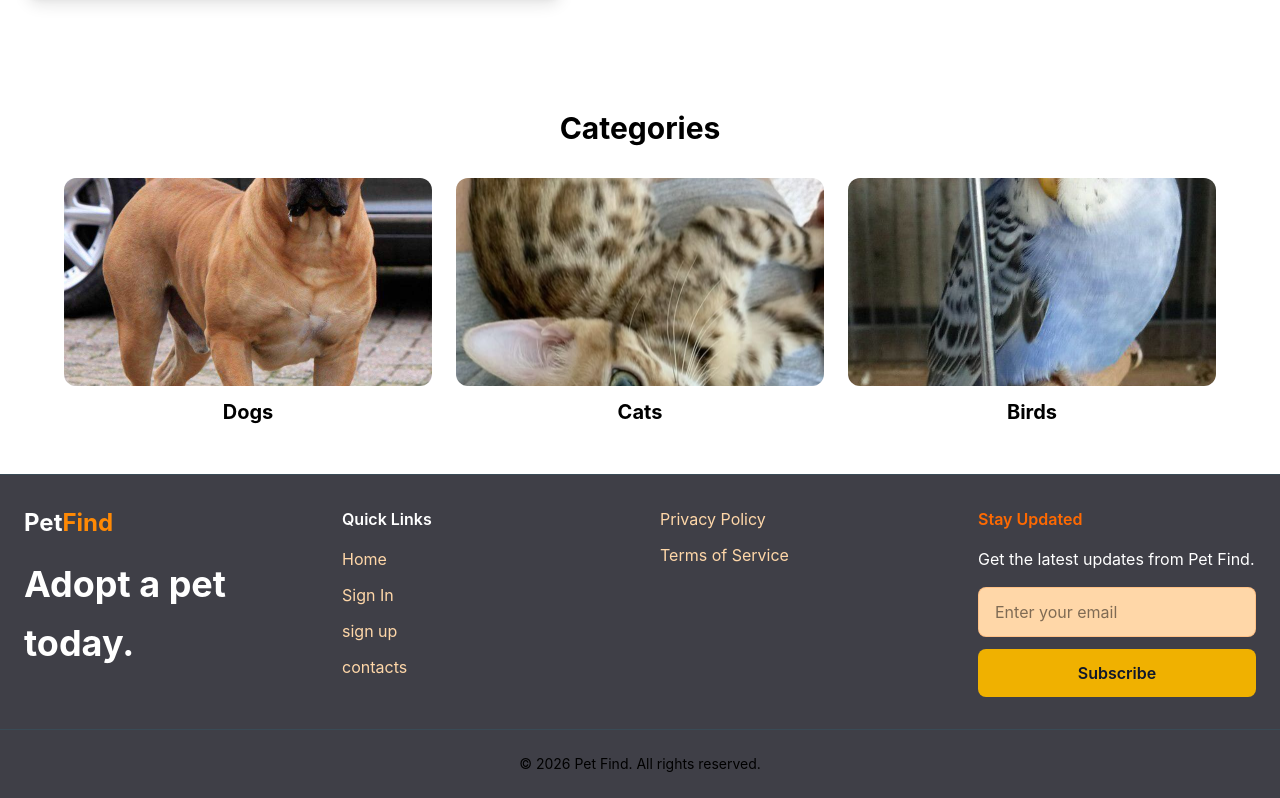
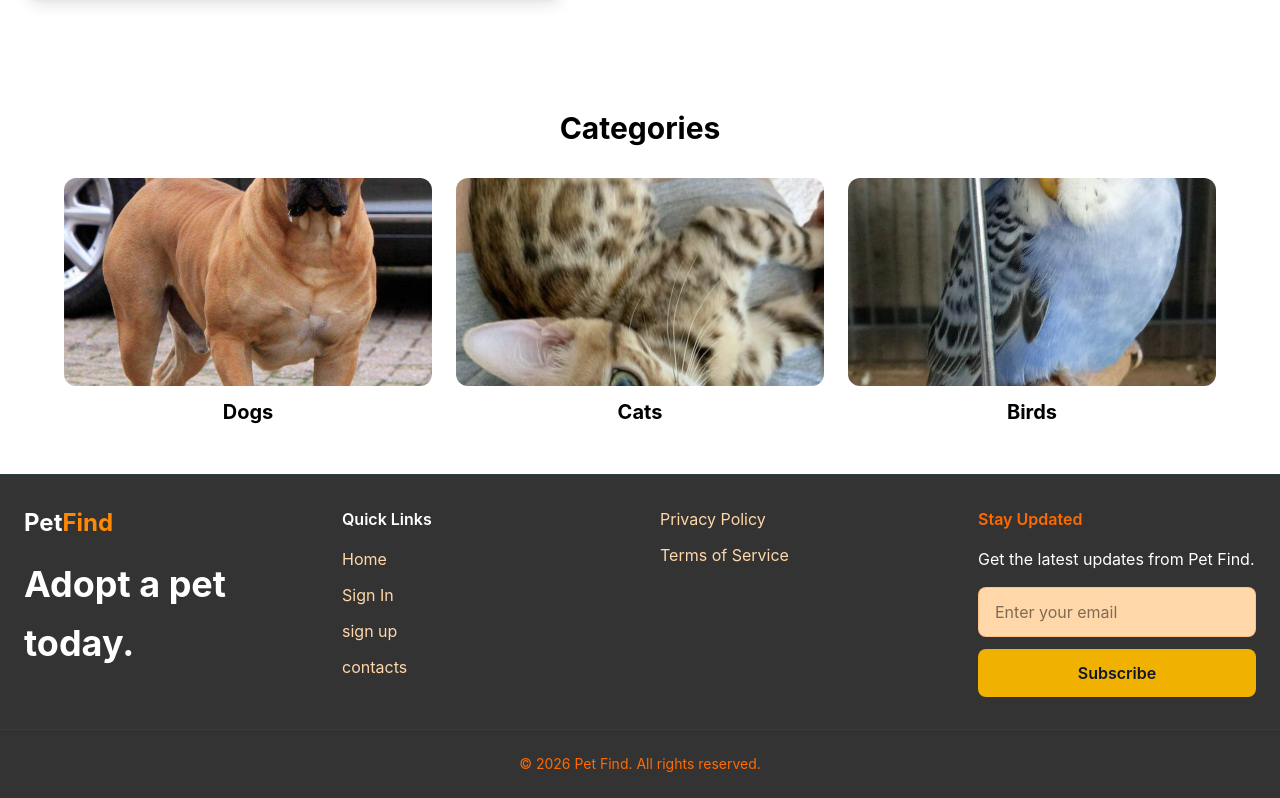
Before and after one commit to group-1-collaboration/Pet-Find, a React (Vite) app: page / in a window 1280 px wide. Shown: the part 1085-1883 px from the top of the page. Built offline with nearby package versions, Linux system fonts and the light colour scheme.

Commit message:
feat: apply dark theme to footer

```diff
--- a/src/components/Navbar.jsx
+++ b/src/components/Navbar.jsx
@@ -15,7 +15,7 @@ function Navbar() {
    const { theme, toggleTheme } = useContext(ThemeContext);
 
   return (
-<nav className="sticky top-0 z-50 w-full border-b border-orange-100/20 bg-black/80 backdrop-blur-md dark:bg-black supports-[backdrop-filter]:bg-black/60 flex justify-between items-center p-4 text-white">
+<nav className="sticky top-0 z-50 w-full border-b border-orange-100/20  bg-black/80 backdrop-blur-md dark:bg-black supports-[backdrop-filter]:bg-black/60 flex justify-between items-center p-4 text-white">
     {/* Clickable Brand Title navigating back home */}
       <div className="text-xl font-bold tracking-tight hover:opacity-90 transition-opacity">
         <Link to={'/'}>
--- a/src/components/footer.jsx
+++ b/src/components/footer.jsx
@@ -4,7 +4,7 @@ import { Button } from "@/components/ui/button"
 
 function Footer() {
     return(
-    <footer className="bg-zinc-700 border-t border-cyan-500/10 text-slate-300 dark:bg-gray-900 dark:text-white">
+    <footer className="bg-black/80 border-t border-cyan-500/10 text-slate-300 dark:bg-black">
 
     <div className="max-w-7xl mx-auto px-6 py-8 grid grid-cols-1 sm:grid-cols-2 md:grid-cols-4 gap-10">
 
@@ -103,7 +103,7 @@ function Footer() {
     </div>
 
 
-    <div className="border-t border-cyan-500/10 py-6 text-center text-black text-sm">
+    <div className="border-t border-cyan-500/10 py-6 text-center text-orange-500 text-sm">
         © 2026 Pet Find. All rights reserved.
     </div>
 
```
